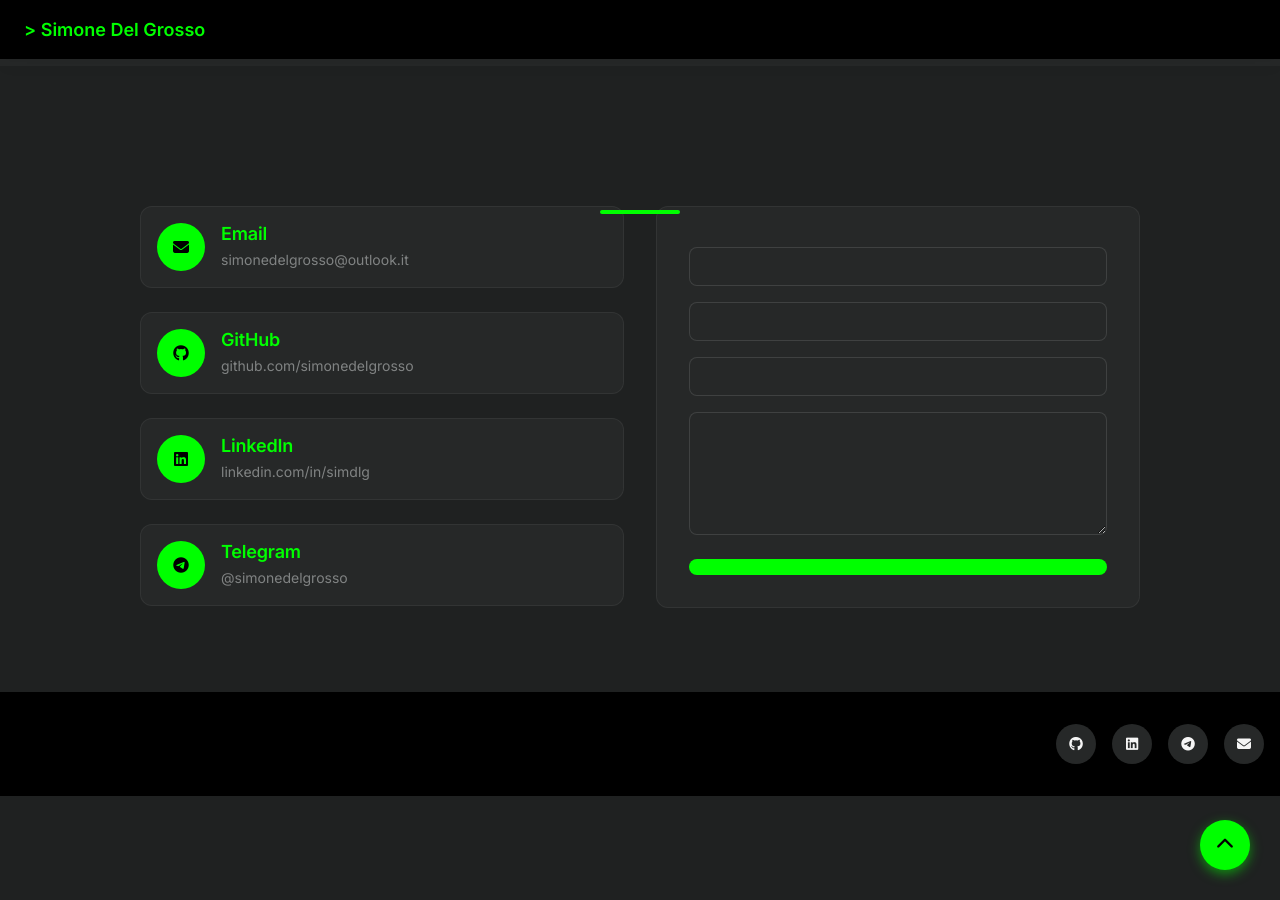
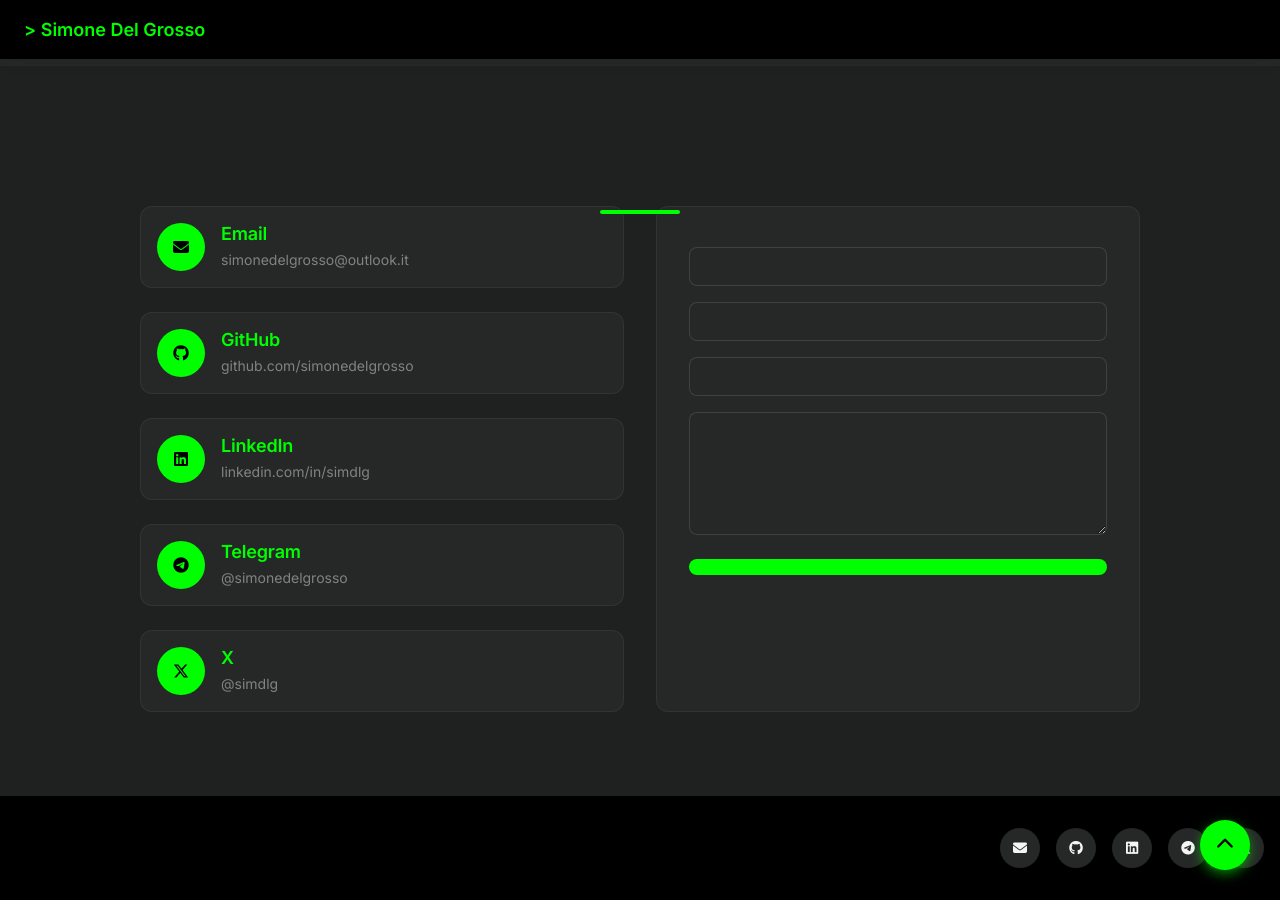
Before and after one commit to simonedelgrosso/simonedelgrosso.github.io, a Jekyll site: the page built from README.it.md, in a window 1280 px wide and 900 px high, scrolled down 2500 px. Built offline with Jekyll 4.4.1, drawn with Linux system fonts in a browser that asks for light colours; some web fonts are replaced; our own code applies the rules of GitHub Pages for plain Markdown files.

Commit message:
Add X contact info

```diff
--- a/_data/contact.yml
+++ b/_data/contact.yml
@@ -15,6 +15,10 @@
     title: "Telegram"
     link: "https://t.me/simonedelgrosso"
     text: "@simonedelgrosso"
+  - icon: "fab fa-x-twitter"
+    title: "X"
+    link: "https://x.com/simdlg"
+    text: "@simdlg"
 
 translations:
   it:
--- a/_includes/footer_section.html
+++ b/_includes/footer_section.html
@@ -5,10 +5,11 @@
         <div class="footer-content">
             <p>{{ footer.text }}</p>
             <div class="social-links">
+                <a href="mailto:simonedelgrosso@outlook.it"><i class="fas fa-envelope"></i></a>
                 <a href="https://github.com/simonedelgrosso" target="_blank"><i class="fab fa-github"></i></a>
                 <a href="https://linkedin.com/in/simdlg" target="_blank"><i class="fab fa-linkedin"></i></a>
                 <a href="https://t.me/simonedelgrosso" target="_blank"><i class="fab fa-telegram"></i></a>
-                <a href="mailto:simonedelgrosso@outlook.it"><i class="fas fa-envelope"></i></a>
+                <a href="https://x.com/simdlg" target="_blank"><i class="fab fa-x-twitter"></i></a>
             </div>
         </div>
     </div>
```
